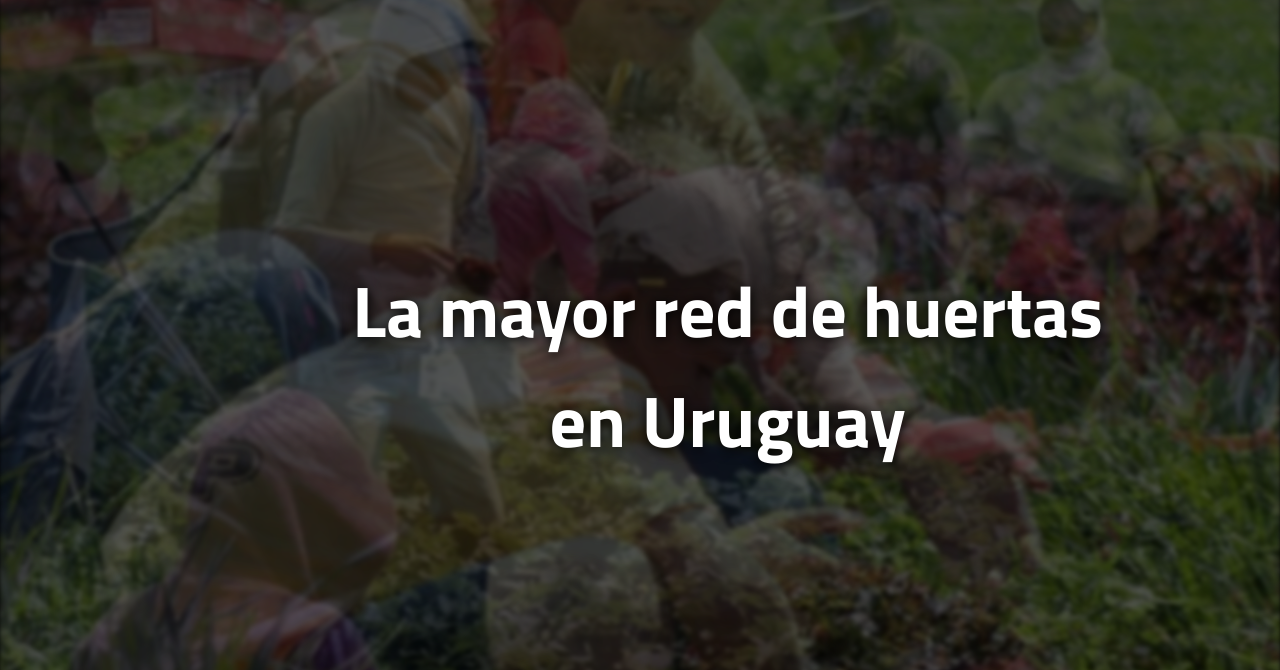
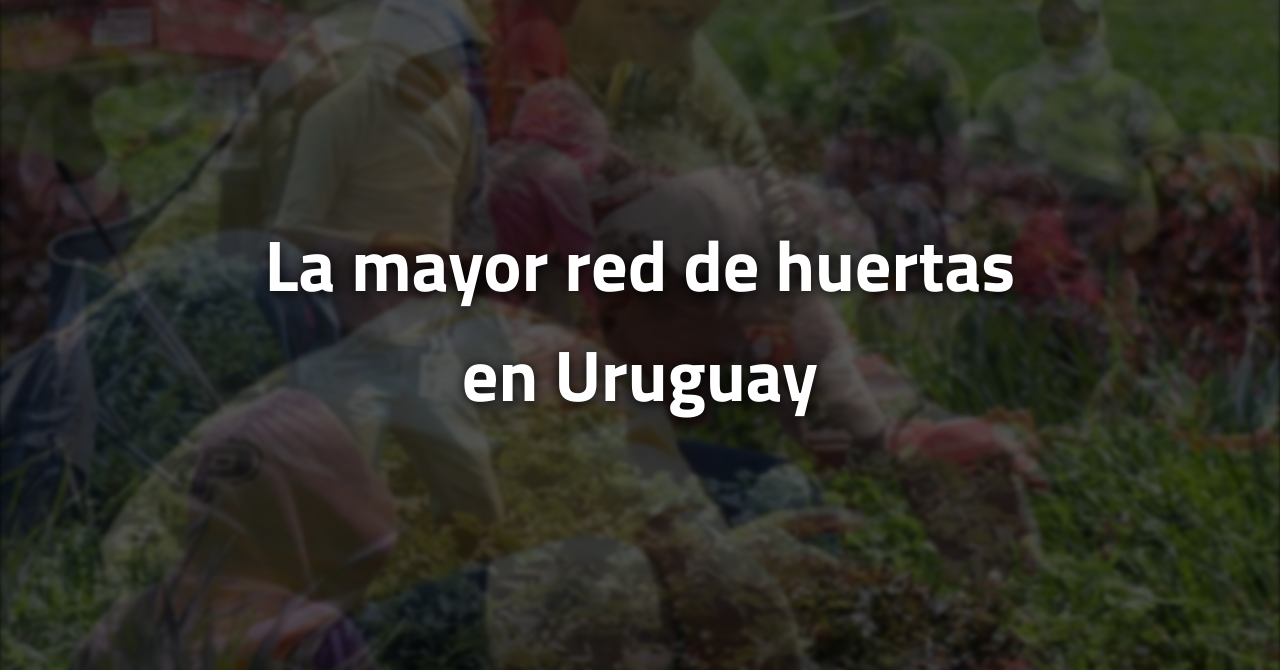
Before and after one commit to Omnitus2022/Proyecto-Omnitus, a PHP site: page / in a window 1280 px wide. Shown: the part 981-1651 px from the top of the page. Run offline with PHP 8.4, Linux system fonts and the light colour scheme.

Commit message:
correcciones

```diff
--- a/css/style.css
+++ b/css/style.css
@@ -3,6 +3,7 @@ html {
   scroll-behavior: smooth;
   height: 100%;
 }
+
 body {
   font-family: Verdana, Geneva, Tahoma, sans-serif, "Gill Sans MT", Calibri,
     "Trebuchet MS", sans-serif;
@@ -27,9 +28,11 @@ nav {
     0px 21.3px 54.3px -9px rgba(0, 0, 0, 0.246),
     0px 51px 130px -9px rgba(0, 0, 0, 0.171);
 }
+
 .logo img {
   height: 100%;
 }
+
 .logo {
   flex-basis: content;
   height: 2rem;
@@ -43,11 +46,13 @@ nav {
   font-size: larger;
   gap: 0.9rem;
 }
+
 .nav__box--item {
   align-self: center;
   cursor: pointer;
   user-select: none;
 }
+
 .nav__box--item::after {
   display: block;
   width: 100%;
@@ -56,18 +61,20 @@ nav {
   height: 2px;
   transform: scaleX(0);
   opacity: 0;
-
   transition: 260ms;
 }
+
 .nav__box--item:hover::after {
   transform: scaleX(1);
   transition: 300ms cubic-bezier(0.175, 0.885, 0.32, 1.2);
   opacity: 1;
 }
+
 .nav__box--item:hover {
   color: var(--buttonTextColor);
   transition: 80ms;
 }
+
 .frontPage {
   display: flex;
   justify-content: center;
@@ -75,18 +82,23 @@ nav {
   z-index: 2;
   width: 100vw;
   transform-style: preserve-3d;
-  height: 80vh;
+  height: 100vh;
   user-select: none;
-  transform: translateZ(2.5px) scale(0.5) translateY(-190vh);
+  transform: translateZ(2.5px) scale(0.5);
+  top: 0;
 }
+
 .frontPage__box {
+  display: flex;
   font-family: "Titillium Web", sans-serif;
-  transform: translateY(calc(50vh - 4rem)) translateX(20vw);
   width: fit-content;
   color: var(--buttonTextColor);
   text-shadow: 0 2px 0.8rem rgb(0, 0, 0);
   font-size: 3rem;
+  margin: auto;
+  justify-content: center;
 }
+
 .main {
   height: 100vh;
   overflow-y: scroll;
@@ -100,6 +112,7 @@ nav {
   font-weight: 400;
   text-rendering: optimizeLegibility;
 }
+
 .main-wrapper {
   background-color: var(--backgroundColor);
   overflow-y: scroll;
@@ -115,6 +128,7 @@ nav {
   width: 100%;
   height: 200vh;
 }
+
 .button {
   color: var(--buttonTextColor);
   background-color: var(--accentColor);
@@ -124,6 +138,7 @@ nav {
   justify-self: center;
   padding: 0.4rem;
 }
+
 .arrowScroll {
   background-color: unset;
   border: unset;
@@ -134,18 +149,19 @@ nav {
   animation-duration: 2s;
   top: -5rem;
   left: 1rem;
-
   font-size: 3rem;
   transform: translateY(100vh);
   position: absolute;
   cursor: pointer;
   width: 100%;
 }
+
 .invisible {
   transform: translateY(2rem);
   opacity: 0;
   transition: 400ms;
 }
+
 .fadeIn {
   transform: translateY(0rem);
   opacity: 1;
@@ -157,6 +173,7 @@ nav {
   animation-name: stillSlide;
   animation-duration: 10000ms;
 }
+
 .main-wrapper__container {
   transform: translateZ(2.5px/2) scale(0.75/2);
   transform-style: preserve-3d;
@@ -171,6 +188,7 @@ nav {
   width: 100vw;
   height: 100vh;
 }
+
 .main-carousel__slide img {
   position: fixed;
   filter: blur(2.3px) brightness(35%);
@@ -178,14 +196,15 @@ nav {
   height: 100vh;
   object-fit: cover;
 }
+
 .main-carousel {
   transform-style: preserve-3d;
   height: 100vh;
   transform: translateZ(-10px) scale(3);
   z-index: -1;
-
   position: relative;
 }
+
 .nav__switchTheme {
   border: unset;
   position: absolute;
@@ -196,10 +215,12 @@ nav {
   rotate: -20deg;
   transition: 300ms;
 }
+
 .nav__switchTheme img {
   vertical-align: middle;
   cursor: pointer;
 }
+
 .nav__switchTheme:hover {
   transform: scale(1.15);
   transition: 200ms;
```
Also changed, not shown: index.php (renamed from index.html).
